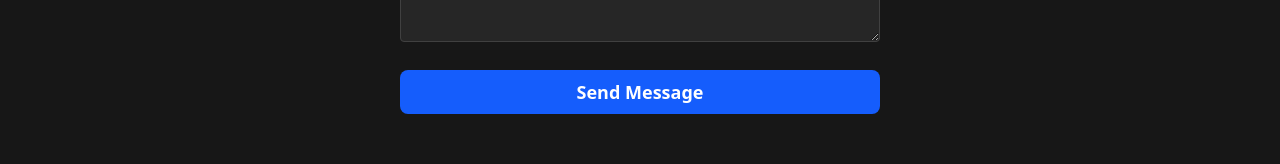
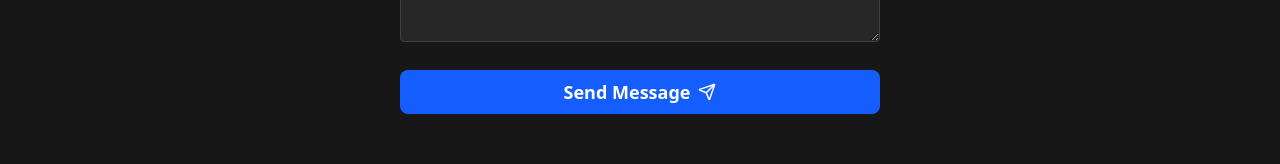
Before and after one commit to dev-ankit-mishra/Portfolio-Website, a React (Vite) app in the folder client/: page / in a window 1280 px wide. Shown: the part 4588-4752 px from the top of the page. Built offline with nearby package versions, Linux system fonts and the light colour scheme.

Commit message:
Added send icon

```diff
--- a/client/src/components/Contact.jsx
+++ b/client/src/components/Contact.jsx
@@ -1,4 +1,5 @@
 import { Input } from "postcss";
+import { Send } from "lucide-react";
 import Footer from "./Footer";
 
 export default function Contact() {
@@ -40,10 +41,14 @@ export default function Contact() {
           placeholder="Type your message here..."
         />
         <button
-          className="bg-blue-600 hover:bg-blue-700 cursor-pointer text-white font-semibold p-2 rounded-md text-lg mt-4"
+          className="group flex justify-center items-center gap-2 bg-blue-600 hover:bg-blue-700 cursor-pointer text-white font-semibold p-2 rounded-md text-lg mt-4"
           type="submit"
         >
           Send Message
+          <Send
+            size={18}
+            className=" transition-transform group-hover:translate-x-1"
+          />
         </button>
       </form>
 
```
